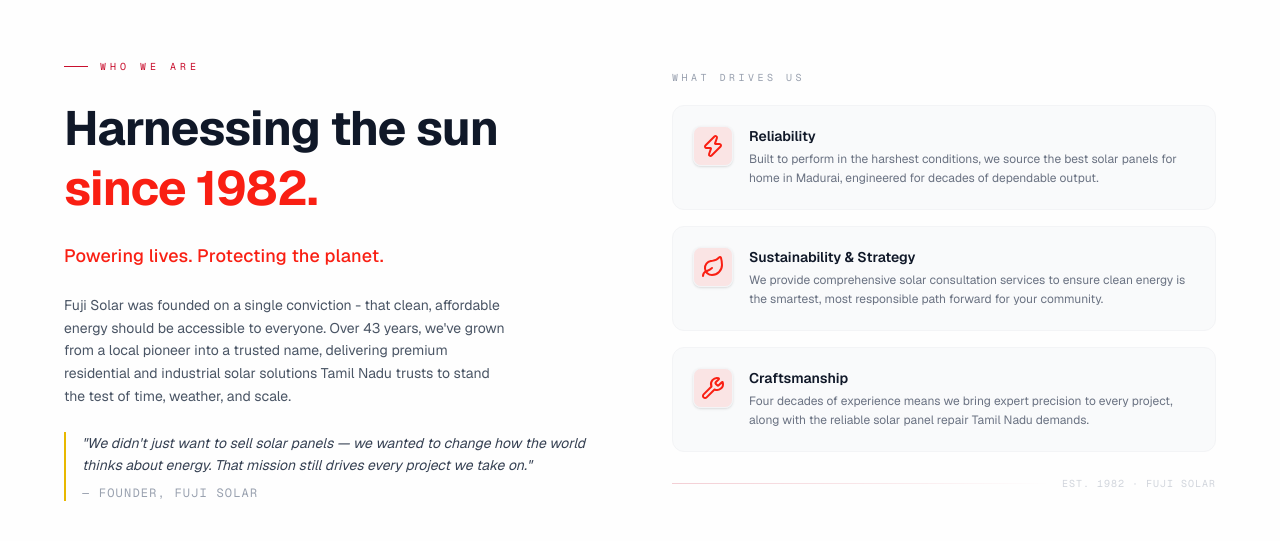
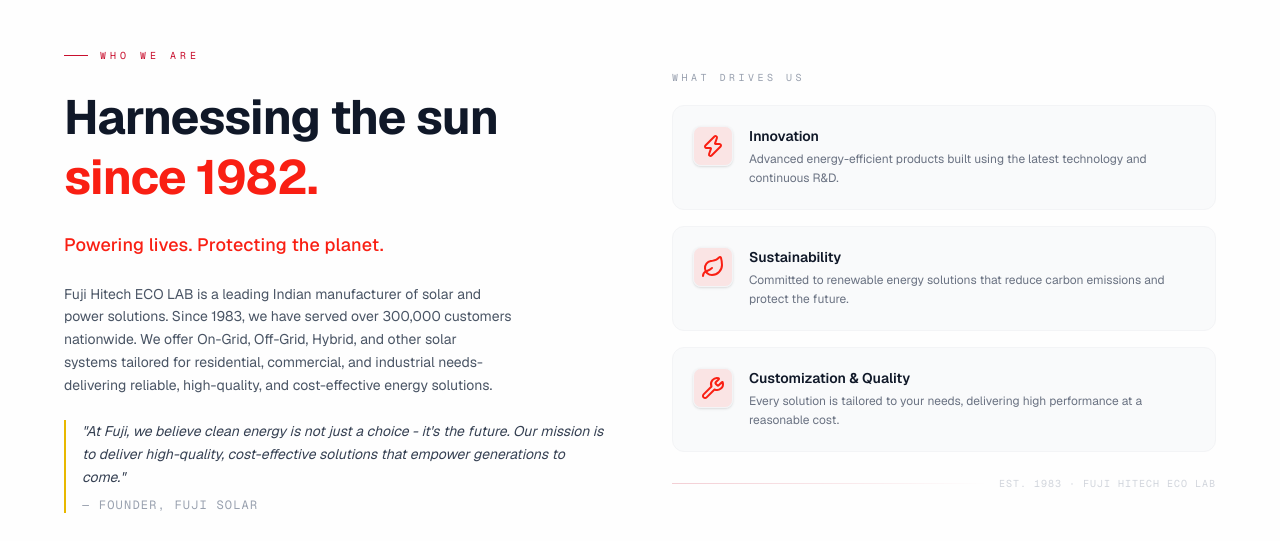
Before and after one commit to iunoware/fuji-solar, a Next.js app: page /about in a window 1280 px wide. Shown: the part 920-1461 px from the top of the page. Built offline with nearby package versions, Linux system fonts and the light colour scheme.

Commit message:
who we are content change

```diff
--- a/app/about/(components)/WhoWeAre.tsx
+++ b/app/about/(components)/WhoWeAre.tsx
@@ -8,27 +8,39 @@
 
 gsap.registerPlugin(ScrollTrigger);
 
-// const stats = [
-//   { value: 43, suffix: "yrs", label: "In the Industry" },
-//   { value: 800, suffix: "+", label: "Clients Served" },
-//   { value: 950, suffix: "+", label: "Projects Completed" },
+// const values = [
+//   {
+//     icon: <Zap className="text-brand-red" />,
+//     title: "Reliability",
+//     desc: "Built to perform in the harshest conditions, we source the best solar panels for home in Madurai, engineered for decades of dependable output.",
+//   },
+//   {
+//     icon: <Leaf className="text-brand-red" />,
+//     title: "Sustainability & Strategy",
+//     desc: "We provide comprehensive solar consultation services to ensure clean energy is the smartest, most responsible path forward for your community.",
+//   },
+//   {
+//     icon: <Wrench className="text-brand-red" />,
+//     title: "Craftsmanship",
+//     desc: "Four decades of experience means we bring expert precision to every project, along with the reliable solar panel repair Tamil Nadu demands.",
+//   },
 // ];
 
 const values = [
   {
     icon: <Zap className="text-brand-red" />,
-    title: "Reliability",
-    desc: "Built to perform in the harshest conditions, we source the best solar panels for home in Madurai, engineered for decades of dependable output.",
+    title: "Innovation",
+    desc: "Advanced energy-efficient products built using the latest technology and continuous R&D.",
   },
   {
     icon: <Leaf className="text-brand-red" />,
-    title: "Sustainability & Strategy",
-    desc: "We provide comprehensive solar consultation services to ensure clean energy is the smartest, most responsible path forward for your community.",
+    title: "Sustainability",
+    desc: "Committed to renewable energy solutions that reduce carbon emissions and protect the future.",
   },
   {
     icon: <Wrench className="text-brand-red" />,
-    title: "Craftsmanship",
-    desc: "Four decades of experience means we bring expert precision to every project, along with the reliable solar panel repair Tamil Nadu demands.",
+    title: "Customization & Quality",
+    desc: "Every solution is tailored to your needs, delivering high performance at a reasonable cost.",
   },
 ];
 
@@ -196,19 +208,19 @@
             ref={narrativeRef}
             className="text-gray-600 text-sm leading-relaxed max-w-md font-sans opacity-0"
           >
-            Fuji Solar was founded on a single conviction - that clean, affordable energy
-            should be accessible to everyone. Over 43 years, we&apos;ve grown from a local
-            pioneer into a trusted name, delivering premium residential and industrial
-            solar solutions Tamil Nadu trusts to stand the test of time, weather, and
-            scale.
+            Fuji Hitech ECO LAB is a leading Indian manufacturer of solar and power
+            solutions. Since 1983, we have served over 300,000 customers nationwide. We
+            offer On-Grid, Off-Grid, Hybrid, and other solar systems tailored for
+            residential, commercial, and industrial needs-delivering reliable,
+            high-quality, and cost-effective energy solutions.
           </p>
 
           {/* Founder quote */}
           <div ref={quoteRef} className="border-l-2 border-[#E8B800] pl-4 opacity-0">
             <p className="text-gray-700 text-sm italic leading-relaxed font-sans">
-              &quot;We didn&apos;t just want to sell solar panels — we wanted to change
-              how the world thinks about energy. That mission still drives every project
-              we take on.&quot;
+              &quot;At Fuji, we believe clean energy is not just a choice - it&apos;s the
+              future. Our mission is to deliver high-quality, cost-effective solutions
+              that empower generations to come.&quot;
             </p>
             <p className="text-gray-400 text-xs mt-2 tracking-widest uppercase font-mono">
               — Founder, Fuji Solar
@@ -250,7 +262,7 @@
           <div ref={footerRef} className="mt-2 flex items-center gap-3 opacity-0">
             <span className="flex-1 h-px bg-linear-to-r from-[#C8102E]/20 to-transparent" />
             <span className="text-gray-300 text-[10px] tracking-widest uppercase font-mono">
-              Est. 1982 · Fuji Solar
+              Est. 1983 · Fuji Hitech ECO LAB
             </span>
           </div>
         </div>
```
